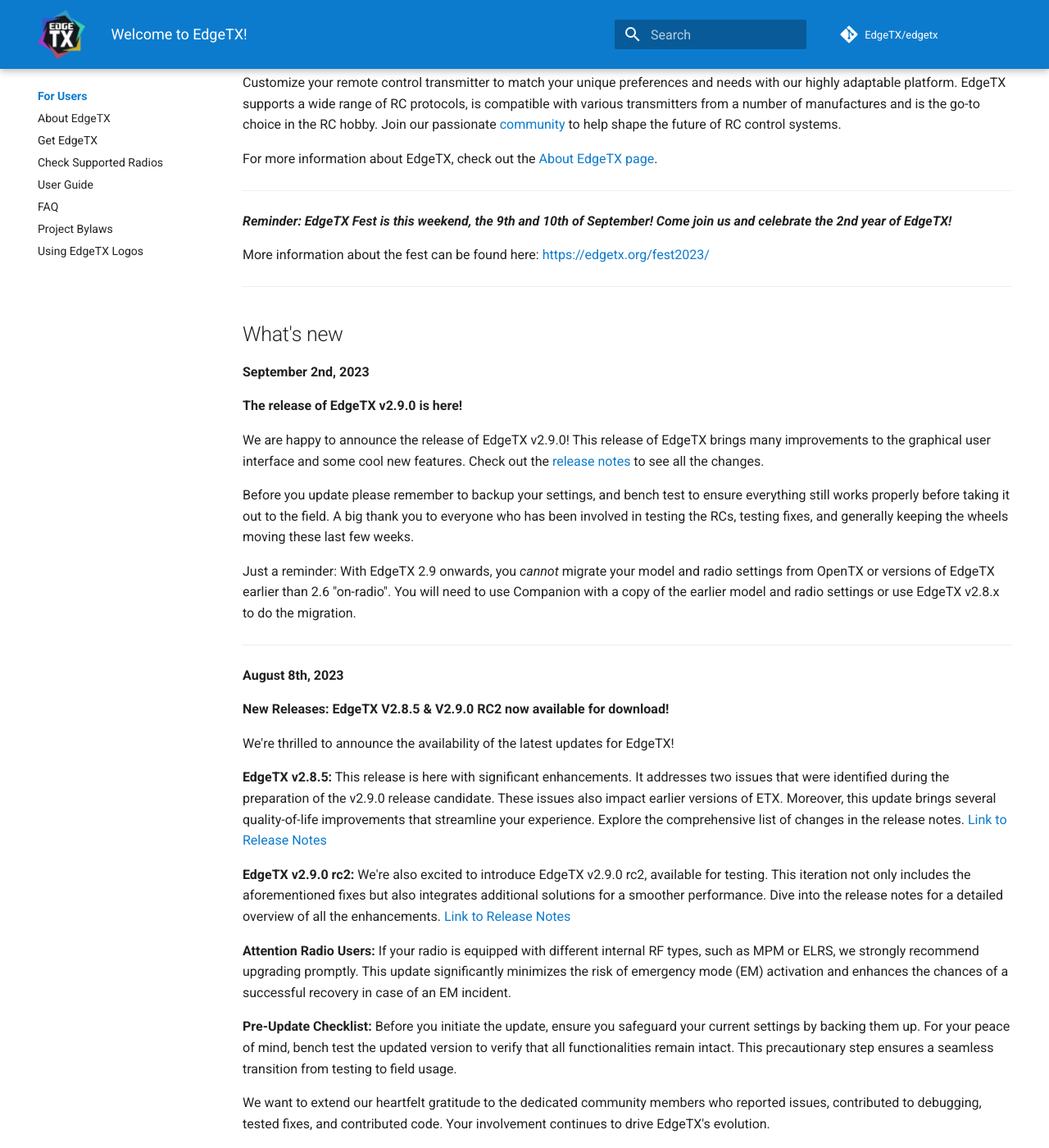
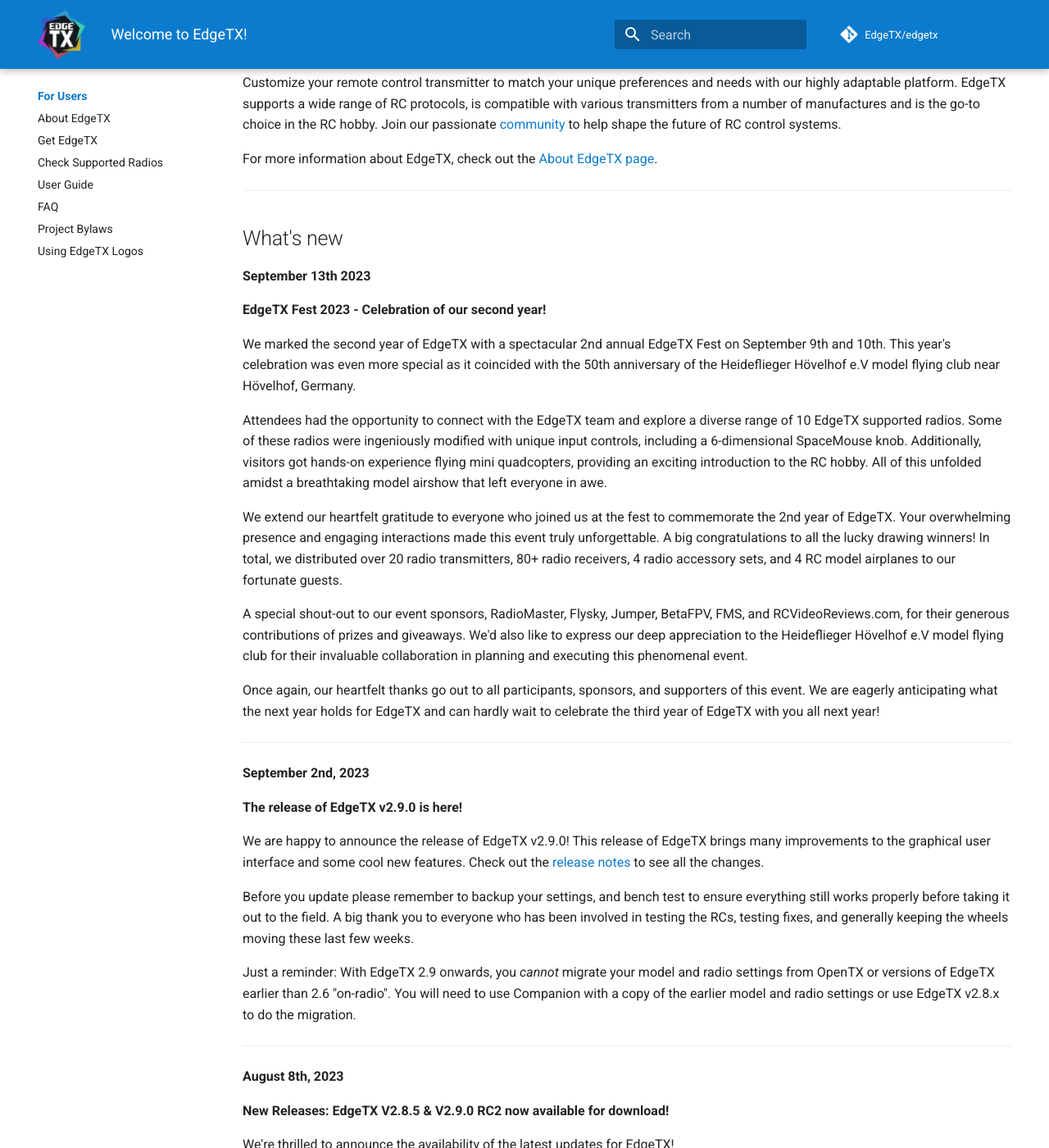
Before and after one commit to EdgeTX/edgetx.github.io, an MkDocs documentation site: the page built from docs/index.md, in a window 1280 px wide and 1400 px high, scrolled down 742 px. Shown: the whole window at 82% size. Built offline with MkDocs 1.6.1 and Material for MkDocs 9.7.7, drawn with Linux system fonts in a browser that asks for light colours; comment, search, counter and statistics services are not loaded.

Commit message:
Update index.md

```diff
--- a/docs/index.md
+++ b/docs/index.md
@@ -14,13 +14,24 @@
 
 ---
 
-***Reminder: EdgeTX Fest is this weekend, the 9th and 10th of September! Come join us and celebrate the 2nd year of EdgeTX!***
+## What's new ##
 
-More information about the fest can be found here: [https://edgetx.org/fest2023/](https://edgetx.org/fest2023/)
+**September 13th 2023**
+
+**EdgeTX Fest 2023 - Celebration of our second year!**
+
+We marked the second year of EdgeTX with a spectacular 2nd annual EdgeTX Fest on September 9th and 10th. This year's celebration was even more special as it coincided with the 50th anniversary of the Heideflieger Hövelhof e.V model flying club near Hövelhof, Germany.
+
+Attendees had the opportunity to connect with the EdgeTX team and explore a diverse range of 10 EdgeTX supported radios. Some of these radios were ingeniously modified with unique input controls, including a 6-dimensional SpaceMouse knob. Additionally, visitors got hands-on experience flying mini quadcopters, providing an exciting introduction to the RC hobby. All of this unfolded amidst a breathtaking model airshow that left everyone in awe.
+
+We extend our heartfelt gratitude to everyone who joined us at the fest to commemorate the 2nd year of EdgeTX. Your overwhelming presence and engaging interactions made this event truly unforgettable. A big congratulations to all the lucky drawing winners! In total, we distributed over 20 radio transmitters, 80+ radio receivers, 4 radio accessory sets, and 4 RC model airplanes to our fortunate guests.
+
+A special shout-out to our event sponsors, RadioMaster, Flysky, Jumper, BetaFPV, FMS, and RCVideoReviews.com, for their generous contributions of prizes and giveaways. We'd also like to express our deep appreciation to the Heideflieger Hövelhof e.V model flying club for their invaluable collaboration in planning and executing this phenomenal event.
+
+Once again, our heartfelt thanks go out to all participants, sponsors, and supporters of this event. We are eagerly anticipating what the next year holds for EdgeTX and can hardly wait to celebrate the third year of EdgeTX with you all next year!
 
 ---
 
-## What's new ##
 
 **September 2nd, 2023**
 
```
